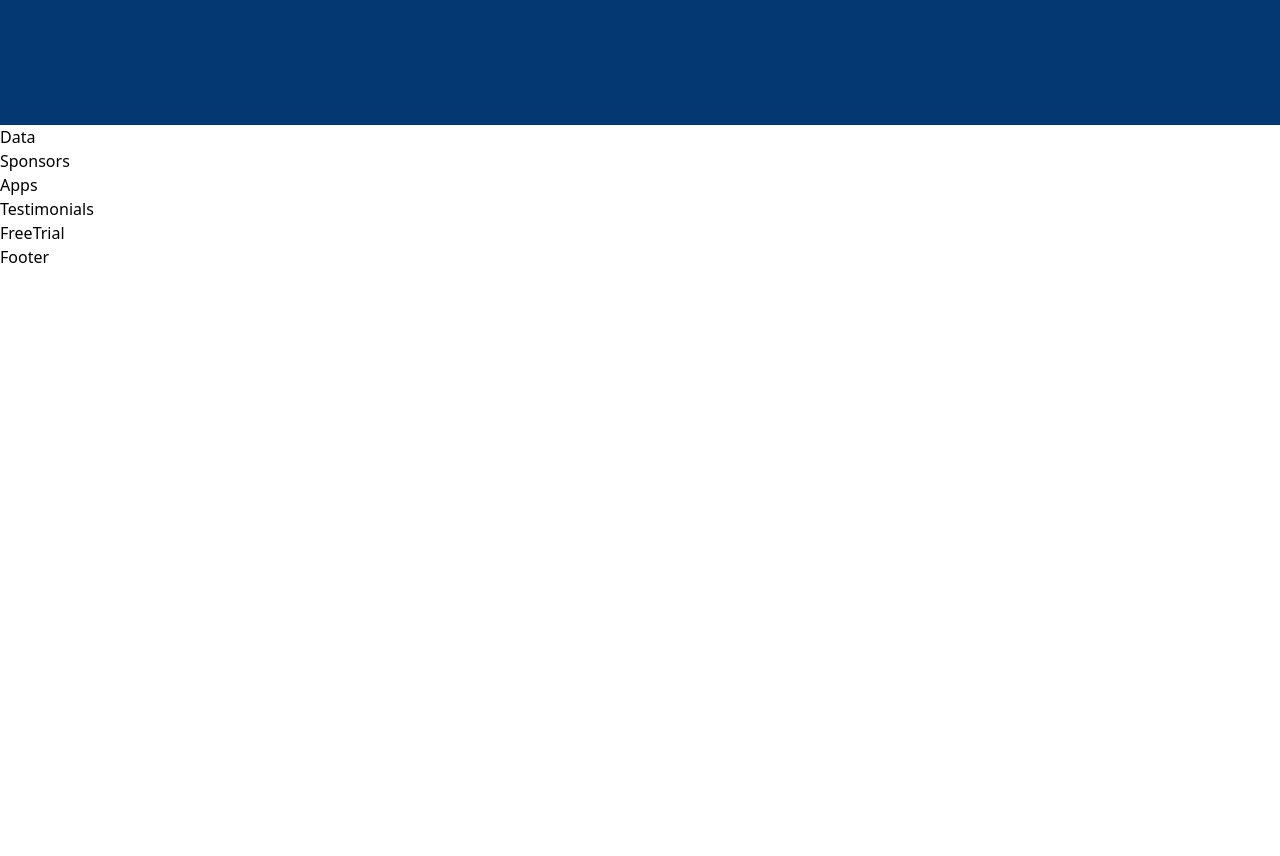
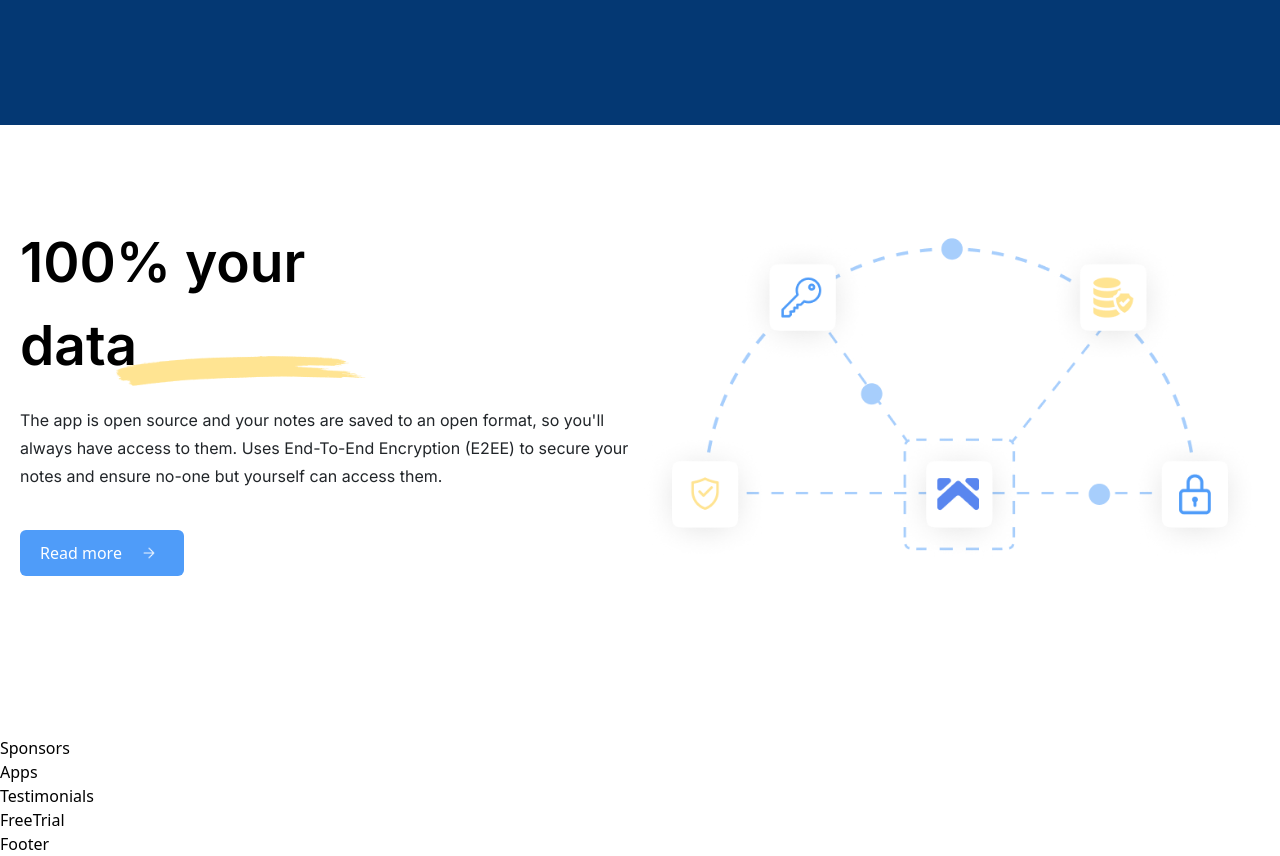
Before and after one commit to the-diako/Landing-Page, a React (Vite) app: page / in a window 1280 px wide. Shown: the part 4820-5676 px from the top of the page. Before the commit the page ends 5089 px from the top, so only its background shows below. Built offline with nearby package versions, Linux system fonts and the light colour scheme.

Commit message:
Data section done.

```diff
--- a/src/components/Data.jsx
+++ b/src/components/Data.jsx
@@ -1,7 +1,43 @@
 import React from "react";
+import { dataImage, textBgYellow } from "../assets";
+import IconButton from "./IconButton";
 
 const Data = () => {
-  return <div>Data</div>;
+  return (
+    <section className="w-full py-10 pt-24 px-5 xl:px-20 relative">
+      <div className="w-full flex flex-col items-center justify-center text-center md:flex-row mb-20">
+        <div className="w-full flex flex-col items-center justify-center gap-5 mb-10 md:w-1/2 md:items-start md:text-start ">
+          <div className="relative">
+            <h1 className="font-Inter text-[45px] font-semibold sm:max-w-[400px] sm:text-[50px] md:text-[55px] md:max-w-[350px] lg:max-w-[550px] ">
+              100% your data
+            </h1>
+
+            <img
+              src={textBgYellow}
+              alt="Text Bg"
+              className="absolute -bottom-1 -z-10 sm:bottom-0 sm:-right-10 sm:w-[300px] sm:h-[20px] md:w-[250px] md:h-[30px] md:right-1 lg:w-full"
+            />
+          </div>
+          <p className="font-Inter font-normal text-secondary-dark leading-7 mb-5 max-w-full">
+            The app is open source and your notes are saved to an open format,
+            so you'll always have access to them. Uses End-To-End Encryption
+            (E2EE) to secure your notes and ensure no-one but yourself can
+            access them.{" "}
+          </p>
+
+          <IconButton title="Read more" />
+        </div>
+
+        <div className="w-full mx-auto flex items-center justify-center mb-10 md:w-1/2  ">
+          <img
+            src={dataImage}
+            alt="workManagemnent"
+            className="w-[520px] object-cover md:w-full"
+          />
+        </div>
+      </div>
+    </section>
+  );
 };
 
 export default Data;
```
